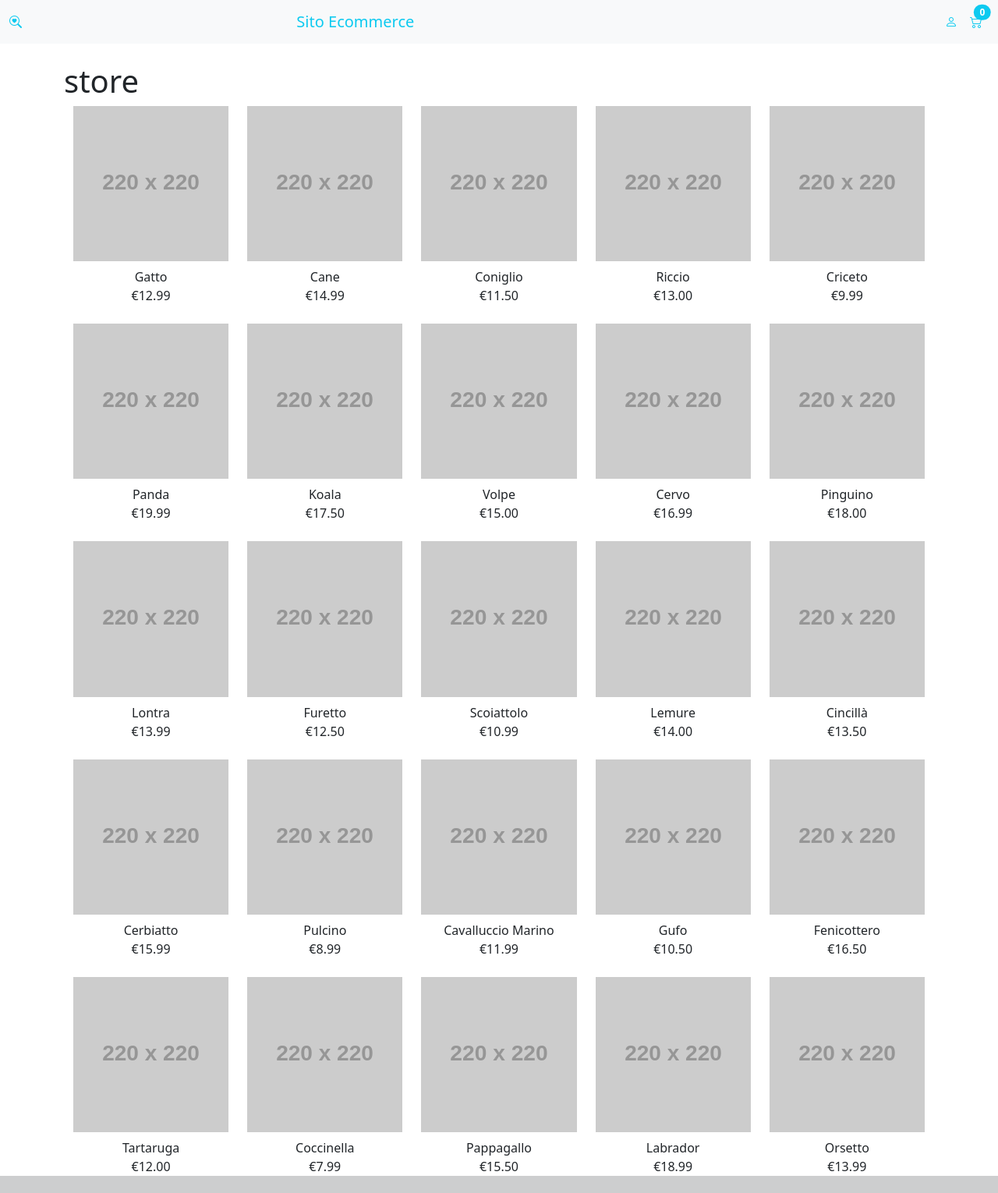
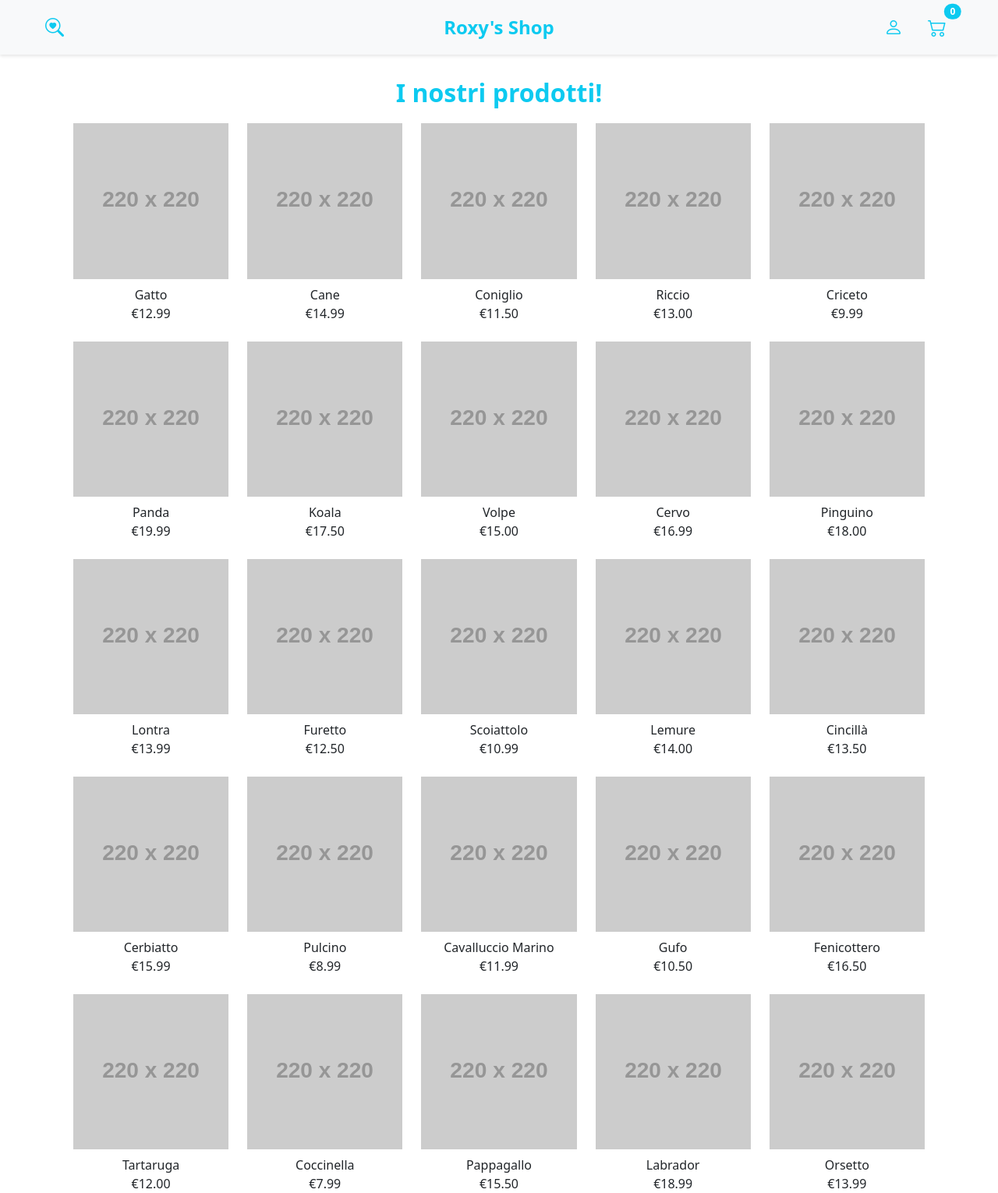
Before and after one commit to Roxyxyxy/PPM_Project_2, a Django app: page / in a window 1280 px wide. Shown: the whole page at 78% size. Before the commit the page ends 1508 px from the top, so only its background shows below. Run offline with Django 4.2, Linux system fonts and the light colour scheme; grey boxes labelled with a size stand in for pictures from a placeholder-image service; some libraries are stand-ins or nearby versions.

Commit message:
Refactor store templates and styles: move CSS to dedicated file, update HTML structure for product display, and enhance navbar functionality.

```diff
--- a/ecommerce/settings.py
+++ b/ecommerce/settings.py
@@ -20,7 +20,6 @@ INSTALLED_APPS = [
     'django.contrib.sessions',
     'django.contrib.messages',
     'django.contrib.staticfiles',
-
     'store.apps.StoreConfig',
 ]
 
@@ -92,7 +91,3 @@ STATIC_URL = '/static/'
 STATICFILES_DIRS = [
     os.path.join(BASE_DIR, 'static')
 ]
-
-MEDIA_URL = '/images/'
-
-MEDIA_ROOT = os.path.join(BASE_DIR, 'static/images')
--- a/ecommerce/static/css/main.css
+++ /dev/null
@@ -1,3 +0,0 @@
-body{
-	background-color: hsl(0, 0%, 100%);
-}
--- /dev/null
+++ b/store/static/css/main.css
@@ -0,0 +1,72 @@
+body{
+    background-color: hsl(0, 0%, 100%);
+    padding-top: 56px;
+}
+
+.navbar {
+  box-shadow: 0 2px 4px rgba(0, 0, 0, 0.1);
+  padding-top:15px;
+  padding-bottom:15px;
+}
+
+.container-fluid {
+  padding-left: 50px;
+  padding-right: 50px;
+}
+
+.navbar .bi {
+  font-size: 24px;
+  width: 40px;
+  height: 40px;
+  display: inline-flex;
+  align-items: center;
+  justify-content: center;
+  vertical-align: middle;
+}
+
+.navbar-brand {
+  font-size: 24px;
+  font-weight: bold;
+}
+
+.store-title {
+  text-align: center;
+  margin-top: 20px;
+  margin-bottom: 20px;
+  font-size: 32px;
+  font-weight: 900;
+}
+.product-image-container {
+  position: relative;
+  width: 100%;
+  height: auto;
+  overflow: hidden;
+}
+
+.add-to-cart-btn {
+  display: none;
+  position: absolute;
+  bottom: 5px;
+  left: 50%;
+  transform: translateX(-50%);
+  z-index: 10;
+  color: rgb(35, 0, 81);
+  background-color: white;
+  border: 1px solid lightgray;
+  border-radius: 100px;
+  padding: 5px 15px;
+  white-space: nowrap;
+  cursor: pointer;
+  transition: background-color 0.3s ease, transform 0.3s ease;
+}
+
+.product-image-container:hover .add-to-cart-btn {
+  display: block;
+}
+
+.add-to-cart-btn:hover {
+  background-color: #f0f0f0;
+  transform: translateX(-50%) scale(1.05);
+  color: rgb(35, 0, 81);
+  border: 1px solid rgb(185, 185, 185);
+}
--- a/store/templates/store/main.html
+++ b/store/templates/store/main.html
@@ -25,7 +25,7 @@
     <link rel="stylesheet" type="text/css" href="{% static 'css/main.css' %}" />
   </head>
   <body>
-    <nav class="navbar navbar-expand-lg navbar-dark bg-light">
+    <nav class="navbar navbar-expand-lg navbar-dark bg-light fixed-top">
       <div class="container-fluid">
         <!-- Lente di ricerca a sinistra -->
 
@@ -34,9 +34,12 @@
         </a>
 
         <!-- Logo al centro -->
-        <a class="navbar-brand mx-auto text-info" href="{% url 'store' %}"
-          >Sito Ecommerce</a
+        <a
+          class="navbar-brand text-info position-absolute start-50 translate-middle-x"
+          href="{% url 'store' %}"
+          >Roxy's Shop</a
         >
+        <!-- Classi modificate -->
 
         <!-- Icone a destra (log-in e carrello) -->
         <div class="d-flex ms-auto">
--- a/store/templates/store/store.html
+++ b/store/templates/store/store.html
@@ -1,229 +1,326 @@
 {% extends 'store/main.html' %} {% load static %} {% block content %}
-<h1>store</h1>
+<h1 class="store-title text-info">I nostri prodotti!</h1>
 <div class="container">
   <div class="row row-cols-3 row-cols-md-5 g-4">
     <div class="col d-flex flex-column align-items-center">
-      <img
-        src="https://placehold.co/220x220"
-        class="img-fluid mb-2"
-        alt="Gatto"
-      />
+      <div class="position-relative product-image-container mb-2">
+        <img src="https://placehold.co/220x220" class="img-fluid" alt="Gatto" />
+        <button class="btn btn-sm btn-primary add-to-cart-btn">
+          Aggiungi al carrello
+        </button>
+      </div>
       <div class="w-100 text-center">Gatto</div>
       <div class="price text-center">€12.99</div>
     </div>
     <div class="col d-flex flex-column align-items-center">
-      <img
-        src="https://placehold.co/220x220"
-        class="img-fluid mb-2"
-        alt="Cane"
-      />
+      <div class="position-relative product-image-container mb-2">
+        <img src="https://placehold.co/220x220" class="img-fluid" alt="Cane" />
+        <button class="btn btn-sm btn-primary add-to-cart-btn">
+          Aggiungi al carrello
+        </button>
+      </div>
       <div class="w-100 text-center">Cane</div>
       <div class="price text-center">€14.99</div>
     </div>
     <div class="col d-flex flex-column align-items-center">
+      <div class="position-relative product-image-container mb-2">
         <img
           src="https://placehold.co/220x220"
-        class="img-fluid mb-2"
+          class="img-fluid"
           alt="Coniglio"
         />
+        <button class="btn btn-sm btn-primary add-to-cart-btn">
+          Aggiungi al carrello
+        </button>
+      </div>
       <div class="w-100 text-center">Coniglio</div>
       <div class="price text-center">€11.50</div>
     </div>
     <div class="col d-flex flex-column align-items-center">
+      <div class="position-relative product-image-container mb-2">
         <img
           src="https://placehold.co/220x220"
-        class="img-fluid mb-2"
+          class="img-fluid"
           alt="Riccio"
         />
+        <button class="btn btn-sm btn-primary add-to-cart-btn">
+          Aggiungi al carrello
+        </button>
+      </div>
       <div class="w-100 text-center">Riccio</div>
       <div class="price text-center">€13.00</div>
     </div>
     <div class="col d-flex flex-column align-items-center">
+      <div class="position-relative product-image-container mb-2">
         <img
           src="https://placehold.co/220x220"
-        class="img-fluid mb-2"
+          class="img-fluid"
           alt="Criceto"
         />
+        <button class="btn btn-sm btn-primary add-to-cart-btn">
+          Aggiungi al carrello
+        </button>
+      </div>
       <div class="w-100 text-center">Criceto</div>
       <div class="price text-center">€9.99</div>
     </div>
     <div class="col d-flex flex-column align-items-center">
-      <img
-        src="https://placehold.co/220x220"
-        class="img-fluid mb-2"
-        alt="Panda"
-      />
+      <div class="position-relative product-image-container mb-2">
+        <img src="https://placehold.co/220x220" class="img-fluid" alt="Panda" />
+        <button class="btn btn-sm btn-primary add-to-cart-btn">
+          Aggiungi al carrello
+        </button>
+      </div>
       <div class="w-100 text-center">Panda</div>
       <div class="price text-center">€19.99</div>
     </div>
     <div class="col d-flex flex-column align-items-center">
-      <img
-        src="https://placehold.co/220x220"
-        class="img-fluid mb-2"
-        alt="Koala"
-      />
+      <div class="position-relative product-image-container mb-2">
+        <img src="https://placehold.co/220x220" class="img-fluid" alt="Koala" />
+        <button class="btn btn-sm btn-primary add-to-cart-btn">
+          Aggiungi al carrello
+        </button>
+      </div>
       <div class="w-100 text-center">Koala</div>
       <div class="price text-center">€17.50</div>
     </div>
     <div class="col d-flex flex-column align-items-center">
-      <img
-        src="https://placehold.co/220x220"
-        class="img-fluid mb-2"
-        alt="Volpe"
-      />
+      <div class="position-relative product-image-container mb-2">
+        <img src="https://placehold.co/220x220" class="img-fluid" alt="Volpe" />
+        <button class="btn btn-sm btn-primary add-to-cart-btn">
+          Aggiungi al carrello
+        </button>
+      </div>
       <div class="w-100 text-center">Volpe</div>
       <div class="price text-center">€15.00</div>
     </div>
     <div class="col d-flex flex-column align-items-center">
-      <img
-        src="https://placehold.co/220x220"
-        class="img-fluid mb-2"
-        alt="Cervo"
-      />
+      <div class="position-relative product-image-container mb-2">
+        <img src="https://placehold.co/220x220" class="img-fluid" alt="Cervo" />
+        <button class="btn btn-sm btn-primary add-to-cart-btn">
+          Aggiungi al carrello
+        </button>
+      </div>
       <div class="w-100 text-center">Cervo</div>
       <div class="price text-center">€16.99</div>
     </div>
     <div class="col d-flex flex-column align-items-center">
+      <div class="position-relative product-image-container mb-2">
         <img
           src="https://placehold.co/220x220"
-        class="img-fluid mb-2"
+          class="img-fluid"
           alt="Pinguino"
         />
+        <button class="btn btn-sm btn-primary add-to-cart-btn">
+          Aggiungi al carrello
+        </button>
+      </div>
       <div class="w-100 text-center">Pinguino</div>
       <div class="price text-center">€18.00</div>
     </div>
     <div class="col d-flex flex-column align-items-center">
+      <div class="position-relative product-image-container mb-2">
         <img
           src="https://placehold.co/220x220"
-        class="img-fluid mb-2"
+          class="img-fluid"
           alt="Lontra"
         />
+        <button class="btn btn-sm btn-primary add-to-cart-btn">
+          Aggiungi al carrello
+        </button>
+      </div>
       <div class="w-100 text-center">Lontra</div>
       <div class="price text-center">€13.99</div>
     </div>
     <div class="col d-flex flex-column align-items-center">
+      <div class="position-relative product-image-container mb-2">
         <img
           src="https://placehold.co/220x220"
-        class="img-fluid mb-2"
+          class="img-fluid"
           alt="Furetto"
         />
+        <button class="btn btn-sm btn-primary add-to-cart-btn">
+          Aggiungi al carrello
+        </button>
+      </div>
       <div class="w-100 text-center">Furetto</div>
       <div class="price text-center">€12.50</div>
     </div>
     <div class="col d-flex flex-column align-items-center">
+      <div class="position-relative product-image-container mb-2">
         <img
           src="https://placehold.co/220x220"
-        class="img-fluid mb-2"
+          class="img-fluid"
           alt="Scoiattolo"
         />
+        <button class="btn btn-sm btn-primary add-to-cart-btn">
+          Aggiungi al carrello
+        </button>
+      </div>
       <div class="w-100 text-center">Scoiattolo</div>
       <div class="price text-center">€10.99</div>
     </div>
     <div class="col d-flex flex-column align-items-center">
+      <div class="position-relative product-image-container mb-2">
         <img
           src="https://placehold.co/220x220"
-        class="img-fluid mb-2"
+          class="img-fluid"
           alt="Lemure"
         />
+        <button class="btn btn-sm btn-primary add-to-cart-btn">
+          Aggiungi al carrello
+        </button>
+      </div>
       <div class="w-100 text-center">Lemure</div>
       <div class="price text-center">€14.00</div>
     </div>
     <div class="col d-flex flex-column align-items-center">
+      <div class="position-relative product-image-container mb-2">
         <img
           src="https://placehold.co/220x220"
-        class="img-fluid mb-2"
+          class="img-fluid"
           alt="Cincillà"
         />
+        <button class="btn btn-sm btn-primary add-to-cart-btn">
+          Aggiungi al carrello
+        </button>
+      </div>
       <div class="w-100 text-center">Cincillà</div>
       <div class="price text-center">€13.50</div>
     </div>
     <div class="col d-flex flex-column align-items-center">
+      <div class="position-relative product-image-container mb-2">
         <img
           src="https://placehold.co/220x220"
-        class="img-fluid mb-2"
+          class="img-fluid"
           alt="Cerbiatto"
         />
+        <button class="btn btn-sm btn-primary add-to-cart-btn">
+          Aggiungi al carrello
+        </button>
+      </div>
       <div class="w-100 text-center">Cerbiatto</div>
       <div class="price text-center">€15.99</div>
     </div>
     <div class="col d-flex flex-column align-items-center">
+      <div class="position-relative product-image-container mb-2">
         <img
           src="https://placehold.co/220x220"
-        class="img-fluid mb-2"
+          class="img-fluid"
           alt="Pulcino"
         />
+        <button class="btn btn-sm btn-primary add-to-cart-btn">
+          Aggiungi al carrello
+        </button>
+      </div>
       <div class="w-100 text-center">Pulcino</div>
       <div class="price text-center">€8.99</div>
     </div>
     <div class="col d-flex flex-column align-items-center">
+      <div class="position-relative product-image-container mb-2">
         <img
           src="https://placehold.co/220x220"
-        class="img-fluid mb-2"
+          class="img-fluid"
           alt="Cavalluccio Marino"
         />
+        <button class="btn btn-sm btn-primary add-to-cart-btn">
+          Aggiungi al carrello
+        </button>
+      </div>
       <div class="w-100 text-center">Cavalluccio Marino</div>
       <div class="price text-center">€11.99</div>
     </div>
     <div class="col d-flex flex-column align-items-center">
-      <img
-        src="https://placehold.co/220x220"
-        class="img-fluid mb-2"
-        alt="Gufo"
-      />
+      <div class="position-relative product-image-container mb-2">
+        <img src="https://placehold.co/220x220" class="img-fluid" alt="Gufo" />
+        <button class="btn btn-sm btn-primary add-to-cart-btn">
+          Aggiungi al carrello
+        </button>
+      </div>
       <div class="w-100 text-center">Gufo</div>
       <div class="price text-center">€10.50</div>
     </div>
     <div class="col d-flex flex-column align-items-center">
+      <div class="position-relative product-image-container mb-2">
         <img
           src="https://placehold.co/220x220"
-        class="img-fluid mb-2"
+          class="img-fluid"
           alt="Fenicottero"
         />
+        <button class="btn btn-sm btn-primary add-to-cart-btn">
+          Aggiungi al carrello
+        </button>
+      </div>
       <div class="w-100 text-center">Fenicottero</div>
       <div class="price text-center">€16.50</div>
     </div>
     <div class="col d-flex flex-column align-items-center">
+      <div class="position-relative product-image-container mb-2">
         <img
           src="https://placehold.co/220x220"
-        class="img-fluid mb-2"
+          class="img-fluid"
           alt="Tartaruga"
         />
+        <button class="btn btn-sm btn-primary add-to-cart-btn">
+          Aggiungi al carrello
+        </button>
+      </div>
       <div class="w-100 text-center">Tartaruga</div>
       <div class="price text-center">€12.00</div>
     </div>
     <div class="col d-flex flex-column align-items-center">
+      <div class="position-relative product-image-container mb-2">
         <img
           src="https://placehold.co/220x220"
-        class="img-fluid mb-2"
+          class="img-fluid"
           alt="Coccinella"
         />
+        <button class="btn btn-sm btn-primary add-to-cart-btn">
+          Aggiungi al carrello
+        </button>
+      </div>
       <div class="w-100 text-center">Coccinella</div>
       <div class="price text-center">€7.99</div>
     </div>
     <div class="col d-flex flex-column align-items-center">
+      <div class="position-relative product-image-container mb-2">
         <img
           src="https://placehold.co/220x220"
-        class="img-fluid mb-2"
+          class="img-fluid"
           alt="Pappagallo"
         />
+        <button class="btn btn-sm btn-primary add-to-cart-btn">
+          Aggiungi al carrello
+        </button>
+      </div>
       <div class="w-100 text-center">Pappagallo</div>
       <div class="price text-center">€15.50</div>
     </div>
     <div class="col d-flex flex-column align-items-center">
+      <div class="position-relative product-image-container mb-2">
         <img
           src="https://placehold.co/220x220"
-        class="img-fluid mb-2"
+          class="img-fluid"
           alt="Labrador"
         />
+        <button class="btn btn-sm btn-primary add-to-cart-btn">
+          Aggiungi al carrello
+        </button>
+      </div>
       <div class="w-100 text-center">Labrador</div>
       <div class="price text-center">€18.99</div>
     </div>
     <div class="col d-flex flex-column align-items-center">
+      <div class="position-relative product-image-container mb-2">
         <img
           src="https://placehold.co/220x220"
-        class="img-fluid mb-2"
+          class="img-fluid"
           alt="Orsetto"
         />
+        <button class="btn btn-sm btn-primary add-to-cart-btn">
+          Aggiungi al carrello
+        </button>
+      </div>
       <div class="w-100 text-center">Orsetto</div>
       <div class="price text-center">€13.99</div>
     </div>
```
Also changed, not shown: store/css/main.css (added, +53 -0 lines). Lines whose indentation alone changed are shown as unchanged.
